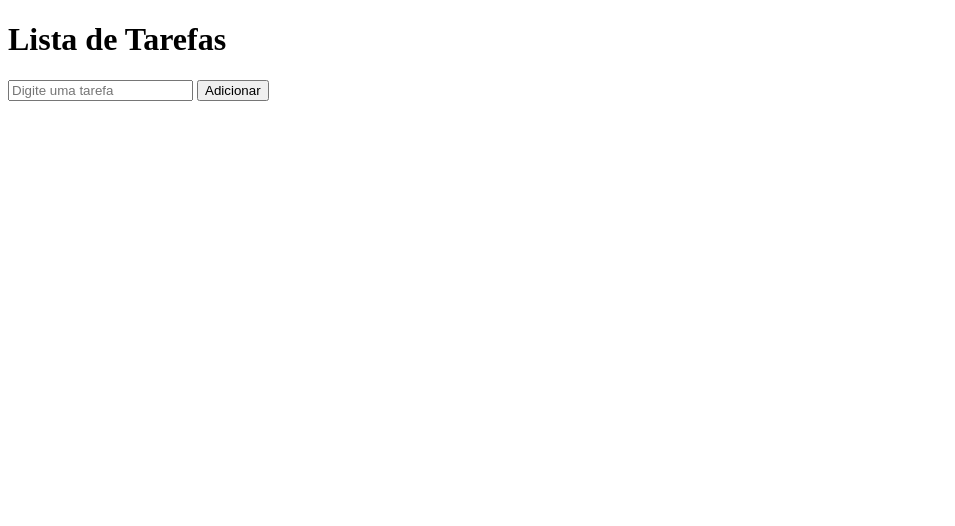
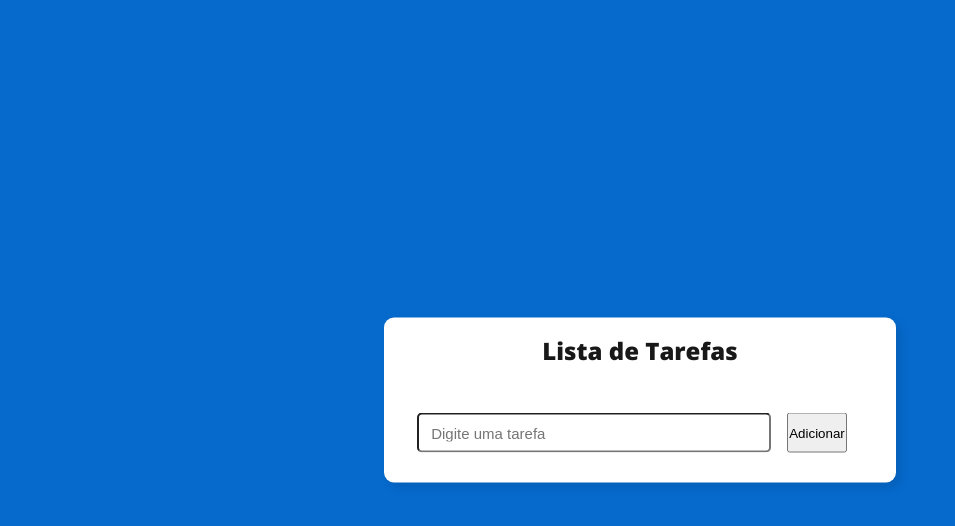
Before and after one commit to Quicaia/REST-API, a plain HTML site: page to-do-app/frontend/index.html in a window 1280 px wide. Shown: the whole page, without its empty margins (0-955 px from the left). Drawn offline with nearby package versions, Linux system fonts and the light colour scheme; no server answers.

Commit message:
upd front-end
estilo da lista

```diff
--- a/to-do-app/frontend/index.html
+++ b/to-do-app/frontend/index.html
@@ -3,13 +3,21 @@
 <head>
     <meta charset="UTF-8">
     <meta name="viewport" content="width=device-width, initial-scale=1.0">
+    <link rel="stylesheet" href="style.css">
     <title>To-do-list</title>
 </head>
 <body>
-    <h1>Lista de Tarefas</h1>
-    <input id="novaTarefa" placeholder="Digite uma tarefa">
-    <button onclick="adicionarTarefa()">Adicionar</button>
-    <ul id="listaTarefas"></ul>
+    <div class="container">
+        <h1>Lista de Tarefas</h1>
+
+        <div class="content">
+            <input id="novaTarefa" placeholder="Digite uma tarefa">
+            <button onclick="adicionarTarefa()">Adicionar</button>
+            <ul id="listaTarefas">
+            </ul>
+        </div>
+
+    </div>
 
     <script src="script.js"></script>
 </body>
--- /dev/null
+++ b/to-do-app/frontend/style.css
@@ -0,0 +1,52 @@
+@import url('https://fonts.googleapis.com/css2?family=Lato:ital,wght@0,100;0,300;0,400;0,700;0,900;1,100;1,300;1,400;1,700;1,900&family=Open+Sans:ital,wght@0,300..800;1,300..800&display=swap');
+*{
+    margin: 0;
+    padding: 0;
+    box-sizing: border-box;
+}
+body{
+    height: 100vh;
+    background-color: #066acd;
+    font-family: "Open Sans", sans-serif;
+}
+.container{
+    width: 40%;
+    min-width: 450px;
+    position: absolute;
+    min-height: 100px;
+    transform: translate(-50%, -50%);
+    background-color: white;
+    top: 50%;
+    left: 50%;
+    border-radius: 10px;
+    box-shadow: 5px 5px 10px rgba(0, 0, 0, .1);
+}
+.container h1{
+    text-align: center;
+    font-weight: 800;
+    font-size: 1.5rem;
+    color: #181818;
+    padding-block: 1rem;
+}
+.content{
+    position: relative;
+    padding: 30px 20px;
+    display: flex;
+    justify-content: center;
+    gap: 1rem;
+}
+.content input{
+    width: 75%;
+    height: 40px;
+    font-size: 15px;
+    font-weight: 500;
+    color: #181818;
+    padding: 12px;
+    border: 3px sólido #d1d3d4 ;
+    position: relative;
+    border-radius: 5px;
+
+}
+.content input:hover{
+    border: #0d75ec;
+}
```
